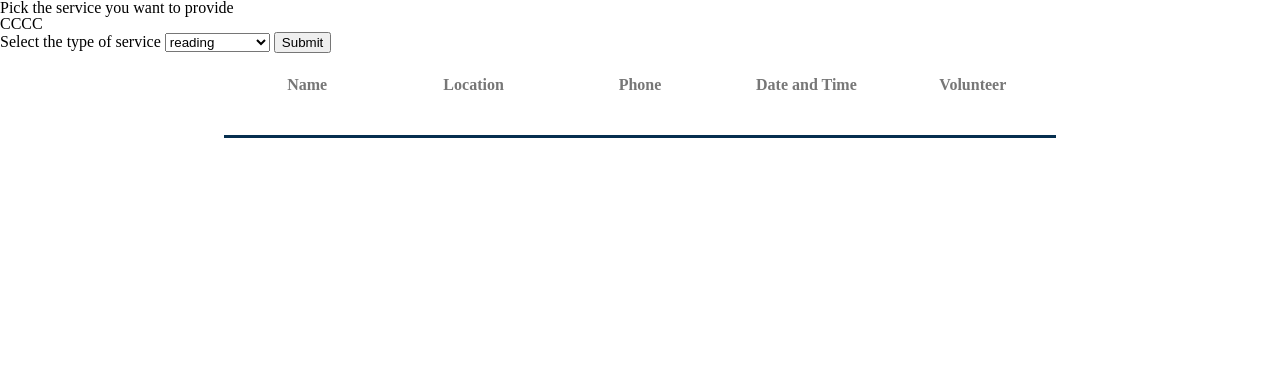
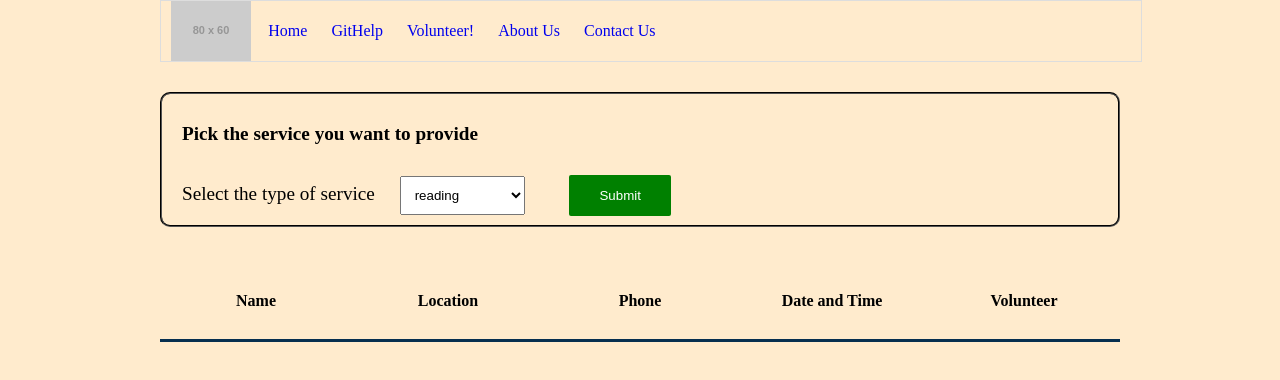
Before and after one commit to Fantastic-VI/GitHelp, a plain HTML site: page html/GiveHelp.html in a window 1280 px wide. Drawn offline with Linux system fonts and the light colour scheme; placeholder pictures from the web are drawn by us.

Commit message:
styling givehelp page

```diff
--- a/css/GiveHelp.css
+++ b/css/GiveHelp.css
@@ -1,11 +1,35 @@
+body{
+  width: 960px;
+  margin: auto;
+  line-height: 40px ;
+  background-color: blanchedalmond ;
+}
+header{
+  width: 100%;
+  display: grid;
+  grid-template-columns: 1fr 6fr 2fr 2fr;
+  align-items: center;
+  border-style: solid;
+  border-width: thin;
+  border-color: #ddd;
+  word-spacing: 0px;
+  padding: 0px 10px;
+  margin-bottom: 30px;
+}
+header nav a {
+  margin: 0 10px 0 10px;
+  text-decoration: none;
+}
+
+
 #table {
     border-collapse: collapse;
     margin: auto;
-    width: 65%;
+    width: 100%;
   }
 
   #table thead tr th {
-    color: #777;
+    color: black;
     border-bottom: 3px solid #062f4f;
     font-weight: bold;
     padding: .5em 1em;
@@ -16,7 +40,7 @@
   #table tr td {
     border-bottom: 1px solid #062f4f;
     border-collapse: none;
-    color: #777;
+    color: black;
     padding: .5em 1em;
     text-align: center;
     width: auto;
@@ -45,3 +69,74 @@
     grid-template-rows:minmax(100px, 1fr) ;
     align-items: center;
   }
+
+ h1{
+   font-size: larger;
+   font-weight: bold;
+   margin-top: 10px;
+ }
+
+ #span1{
+   margin-right: 20px;
+ }
+ #input1{
+   margin-left: 40px;
+   border: 0;
+   padding: 13px 30px;
+   background-color: green;
+   color: white;
+   border-radius: 2px;
+ }
+ #label1{
+   font-size: larger;
+ }
+ #items2{
+   padding: 10px ;
+ }
+ #div1{
+  border: 2px black groove;
+  margin-bottom: 30px;
+  padding-left: 20px;
+  line-height: 60px;
+  border-radius: 10px;
+ }
+
+ /* input[type=text], select {
+  width: 100%;
+  padding: 12px 20px;
+  margin: 8px 0;
+  display: inline-block;
+  border: 1px solid #ccc;
+  border-radius: 4px;
+  box-sizing: border-box;
+ } */
+
+
+#volData input[type=text], input[type=number]{
+    width: 100%;
+    padding: 12px 20px;
+    margin: 8px 0;
+    display: inline-block;
+    border: 1px solid #ccc;
+    border-radius: 4px;
+    box-sizing: border-box;
+}
+
+#enterData fieldset{
+  border: 2px black groove;
+  padding: 20px;
+}
+#enterData fieldset legend{
+  margin: 0 20px;
+}
+#enterData input[type=submit] {
+  width: 100%;
+  background-color: #4CAF50;
+  color: white;
+  padding: 14px 20px;
+  margin: 8px 0;
+  border: none;
+  border-radius: 4px;
+  cursor: pointer;
+  font-size: larger;
+}
--- a/html/GiveHelp.html
+++ b/html/GiveHelp.html
@@ -9,16 +9,28 @@
     <link rel="stylesheet" href="../css/GiveHelp.css">
 </head>
 <body>
-    <div>
-    <p>Pick the service you want to provide</p>
+    <header>
+        <img class="logo" src="https://placehold.it/80x60/DDD" alt="">
+        <nav>
+        <a href="index.html">Home</a>
+        <a href="html/GitHelp.html">GitHelp</a>
+        <a href="html/GiveHelp.html">Volunteer!</a>
+        <a href="html/about.html">About Us</a>
+        <a href="html/contact.html">Contact Us</a>
+        </nav>
+
+    </header>
+    <main>
+        <div id="div1">
+    <h1>Pick the service you want to provide</h1>
     <form id="form2">
         <fieldset>
-            <legend>CCCC</legend>
-            <label>
-                <span>Select the type of service</span>
+            <!-- <legend>CCCC</legend> -->
+            <label id="label1">
+                <span id="span1">Select the type of service</span>
                 <select id="items2"></select>
             </label>
-            <input type="submit" value="Submit">
+            <input id="input1" type="submit" value="Submit">
 
         </fieldset>
     </form>
@@ -40,7 +52,7 @@
     <div id="volData" style="visibility: hidden;">
         <form id="enterData">
             <fieldset>
-                <legend>please enter you contact info</legend>
+                <legend>Please enter you contact info</legend>
                 <label>
                     <span>Name</span>
                     <input type="text" id="name2">
@@ -55,5 +67,6 @@
     </div>
     <script src="../js/app.js"></script>
     <script src="../js/GiveHelp.js"></script>
+</main>
 </body>
 </html>
```
